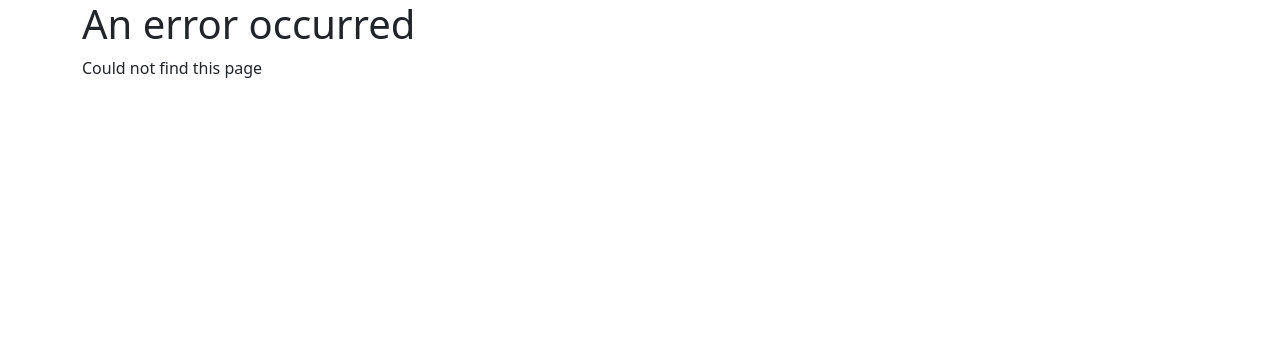
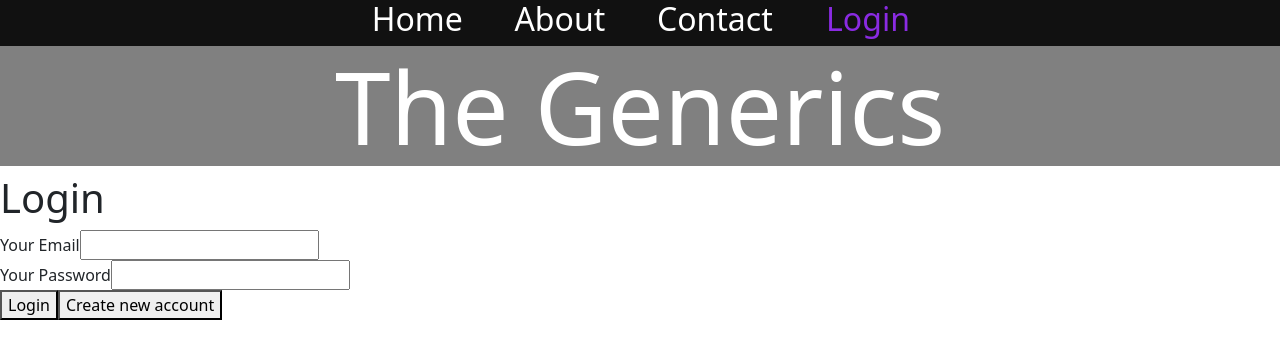
Before and after one commit to NSINGHRAJPUT/e-commerceWebsite, a React (Create React App) app: page /user in a window 1280 px wide. Shown: the top 358 px of the page. Built offline with nearby package versions, Linux system fonts and the light colour scheme.

Commit message:
User Functionality

```diff
--- a/package.json
+++ b/package.json
@@ -10,6 +10,7 @@
     "react": "^18.2.0",
     "react-bootstrap": "^2.7.4",
     "react-dom": "^18.2.0",
+    "react-router": "^6.10.0",
     "react-router-dom": "^6.10.0",
     "react-scripts": "5.0.1",
     "web-vitals": "^2.1.4"
--- a/src/App.js
+++ b/src/App.js
@@ -9,6 +9,8 @@ import Cart from './components/Cart/Cart';
 import CartProvider from './Store/ContextProvider';
 import Error from './components/Header/Error';
 import Contactus from './components/Contact/Contactus';
+import User from './components/User/User';
+
 
 
 
@@ -21,7 +23,8 @@ const router = createBrowserRouter([
       {path:'/', element: <div><Home /><Cart/></div>},
       {path:'/about', element: <About/>},
       {path:'/store', element:<Products/>},
-      {path:'/contactus', element : <Contactus/>}
+      {path:'/contactus', element : <Contactus/>},
+      {path: '/user', element : <User />}
     ]
   }
 
--- a/src/components/Header/Header.css
+++ b/src/components/Header/Header.css
@@ -2,9 +2,7 @@
     display: flex;
     justify-content: space-evenly;
     background: #111111;
-    right: 5%;
-    box-shadow: 50px;
-    padding: 0% 30%;
+    padding: 0% 25%;
 }
 h2{
     color: white;
@@ -18,4 +16,6 @@ h2{
 }
 .a h2{
    color:blueviolet;
+   margin-left: 2%;
+   margin-right: 2%;
 }
--- a/src/components/Header/Header.js
+++ b/src/components/Header/Header.js
@@ -1,13 +1,24 @@
-import { NavLink,Outlet } from "react-router-dom";
+import { NavLink,Outlet, useNavigate } from "react-router-dom";
 import './Header.css'
+import { useContext } from "react";
+import CartContext from "../../Store/cart-context";
 
 const Header = () =>{
+    const nav=useNavigate();
+    const authCtx = useContext(CartContext)
+    const logoutHandler = () =>{
+        authCtx.logOut();
+        nav('/')
+    }
     return <div>
     <div className="links">
     <NavLink to='/'className={({isActive})=>isActive? 'a' : 'b' } end><h2>Home</h2></NavLink>
-    <NavLink to='/store' className={({isActive})=>isActive? 'a' : 'b' } end><h2>Store</h2></NavLink>
+    {authCtx.islogged && <NavLink to='/store' className={({isActive})=>isActive? 'a' : 'b' } end><h2>Store</h2></NavLink>}
     <NavLink to='/about' className={({isActive})=>isActive? 'a' : 'b' } end><h2>About</h2></NavLink>
     <NavLink to='/contactus' className={({isActive})=>isActive? 'a' : 'b' } end><h2>Contact</h2></NavLink>
+    {!authCtx.islogged &&<NavLink to='/user'className={({isActive})=>isActive? 'a' : 'b' } end><h2>Login</h2></NavLink>}
+
+    {authCtx.islogged && <button onClick={logoutHandler}>Logout</button>}
     </div>
         <h1 className="heading">
             The Generics
--- /dev/null
+++ b/src/components/User/User.js
@@ -0,0 +1,65 @@
+import { useContext, useRef,useState } from "react";
+import CartContext from "../../Store/cart-context";
+import { useNavigate } from "react-router-dom";
+
+const User = () =>{
+    const authCtx = useContext(CartContext)
+    const [isLogin, setIsLogin] = useState(true);
+    const email=useRef();
+    const password=useRef();
+    const nev=useNavigate();
+
+
+    const switchAuthModeHandler = () => {
+      setIsLogin((prevState) => !prevState);
+    };
+    const submitHandler = (e) =>{
+        e.preventDefault();
+        fetch('https://identitytoolkit.googleapis.com/v1/accounts:signInWithPassword?key=AIzaSyB6twBfYeAK7PmDAUWyQUGA-ph0S-Qjnq4',
+        {
+            method:'POST',
+            body:JSON.stringify({
+                email:email.current.value,
+                password:password.current.value,
+                returnSecureToken:true
+            }),
+            headers: {
+                'Content-Type' : 'application/json'
+            }
+        }
+        ).then(res=>{
+            if(res.ok){
+                res.json().then((data)=>{
+                    console.log(data)
+                    authCtx.logIn(data.idToken)
+                    nev('/store');
+                })
+            }else{
+              alert('Sorry!!! You have entered wrong credientials')
+            }
+        })
+    }
+
+    return <section>
+    <h1>{isLogin ? 'Login' : 'Sign Up'}</h1>
+    <form onSubmit={submitHandler}>
+      <div >
+        <label htmlFor='email'>Your Email</label>
+        <input type='email' id='email' ref={email}  required />
+      </div>
+      <div >
+        <label htmlFor='password'>Your Password</label>
+        <input ref={password} type='password' id='password' required />
+      </div>
+      <div >
+      <button type='submit'>{isLogin ? 'Login' : 'Create Account'}</button>
+        <button type='button' onClick={switchAuthModeHandler}>
+          {isLogin ? 'Create new account' : 'Login with existing account'}
+        </button>
+      </div>
+    </form>
+  </section>
+
+}
+
+export default User;
--- a/src/store/ContextProvider.js
+++ b/src/store/ContextProvider.js
@@ -18,12 +18,23 @@ const productsArr = [
     }]
 
 const CartProvider = (props) =>{
+    const preToken = localStorage.getItem('token')
     const [arr,setArr] = useState(productsArr)
+    const [token,setToken] = useState(preToken)
+    const islogged = !!token
+
+    const logOutHandler = () =>{
+        localStorage.removeItem('token');
+        setToken(null)
+    }
+    const loginHandler = (token) =>{
+        setToken(token);
+        localStorage.setItem('token', token)
+    }
 
     const addHandler = (item) =>{
         setArr((pre)=>[item,...pre])
     }
-
     const removeHandler = (id) =>{
         setArr((pre)=>pre.filter((itm)=>itm.id!==id))
     }
@@ -33,7 +44,11 @@ const CartProvider = (props) =>{
         items:arr,
         totalAmount:0,
         addItem:addHandler,
-        removeItem:removeHandler
+        removeItem:removeHandler,
+        token:token,
+        islogged:islogged,
+        logIn:loginHandler,
+        logOut:logOutHandler
     }
     return (
         <CartContext.Provider value={cartContext}>
--- a/src/store/cart-context.js
+++ b/src/store/cart-context.js
@@ -4,7 +4,11 @@ const CartContext = React.createContext({
     item:[],
     totalAmount:0,
     addItem:(item)=>{},
-    removeItem:(id)=>{}
+    removeItem:(id)=>{},
+    token:'',
+    islogged:false,
+    logIn:(token)=>{},
+    logOut:()=>{}
 })
 
 export default CartContext;
```
Also changed, not shown: 1 other file (tests, documents, lock files or other folders).
